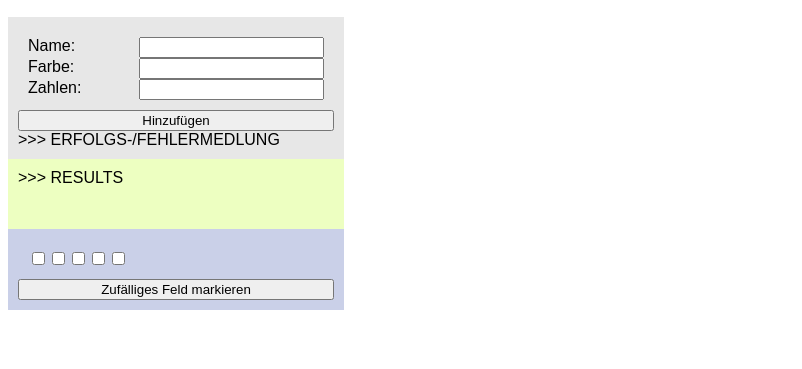
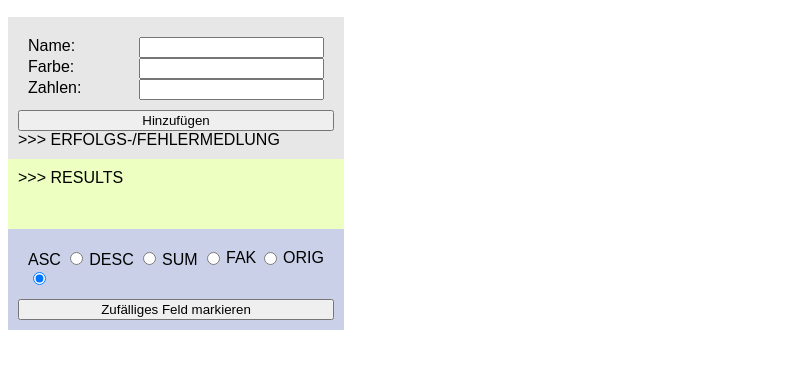
Before and after one commit to oeni2023/FPoderOOP-Auftrag, a plain HTML site: page index.html in a window 1280 px wide. Shown: the part 111-480 px from the top of the page, without its empty margins (0-802 px from the left). Drawn offline with Linux system fonts and the light colour scheme.

Commit message:
check-boxes changed

```diff
--- a/css/styles.css
+++ b/css/styles.css
@@ -32,8 +32,9 @@ body {
     display: flex;
     flex-flow: row wrap;
     padding: 10px;
+    justify-content: space-between;
 }
-s
+
 label span {
     width: 75px;
 }
--- a/index.html
+++ b/index.html
@@ -45,19 +45,24 @@
     <section class="control-panel">
         <div class="check-boxes">
             <label for="asc">
-                <input id="asc" type="checkbox">
+                <span>ASC</span>
+                <input id="asc" name="check-boxes" type="radio">
             </label>
             <label for="desc">
-                <input id="desc" type="checkbox">
+                <span>DESC</span>
+                <input id="desc" name="check-boxes" type="radio">
             </label>
             <label for="sum">
-                <input id="sum" type="checkbox">
+                <span>SUM</span>
+                <input id="sum" name="check-boxes" type="radio">
             </label>
+            <span>FAK</span>
             <label for="fak">
-                <input id="fak" type="checkbox">
+                <input id="fak" name="check-boxes" type="radio">
             </label>
+            <span>ORIG</span>
             <label for="orig">
-                <input id="orig" type="checkbox">
+                <input id="orig" name="check-boxes" type="radio" checked>
             </label>
         </div>
         <button id="rand-button" class="rand">Zufälliges Feld markieren</button>
```
